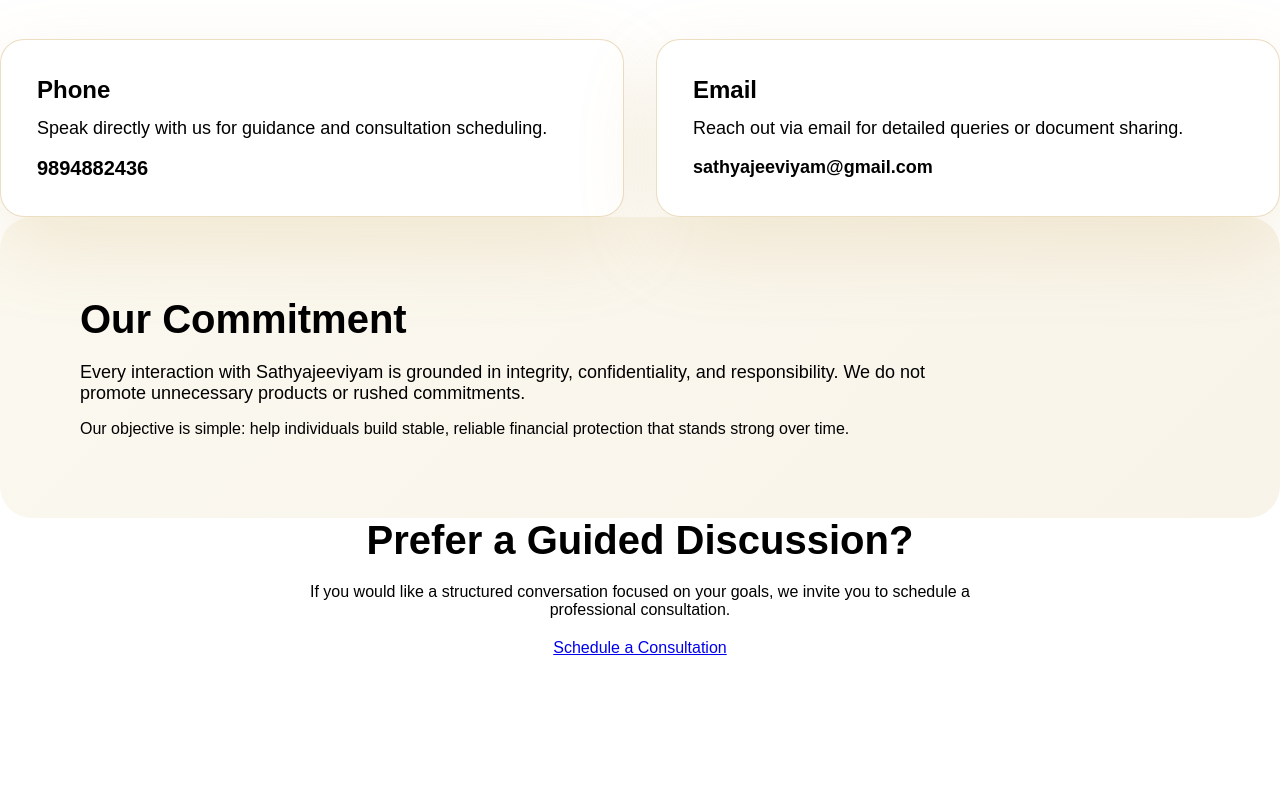
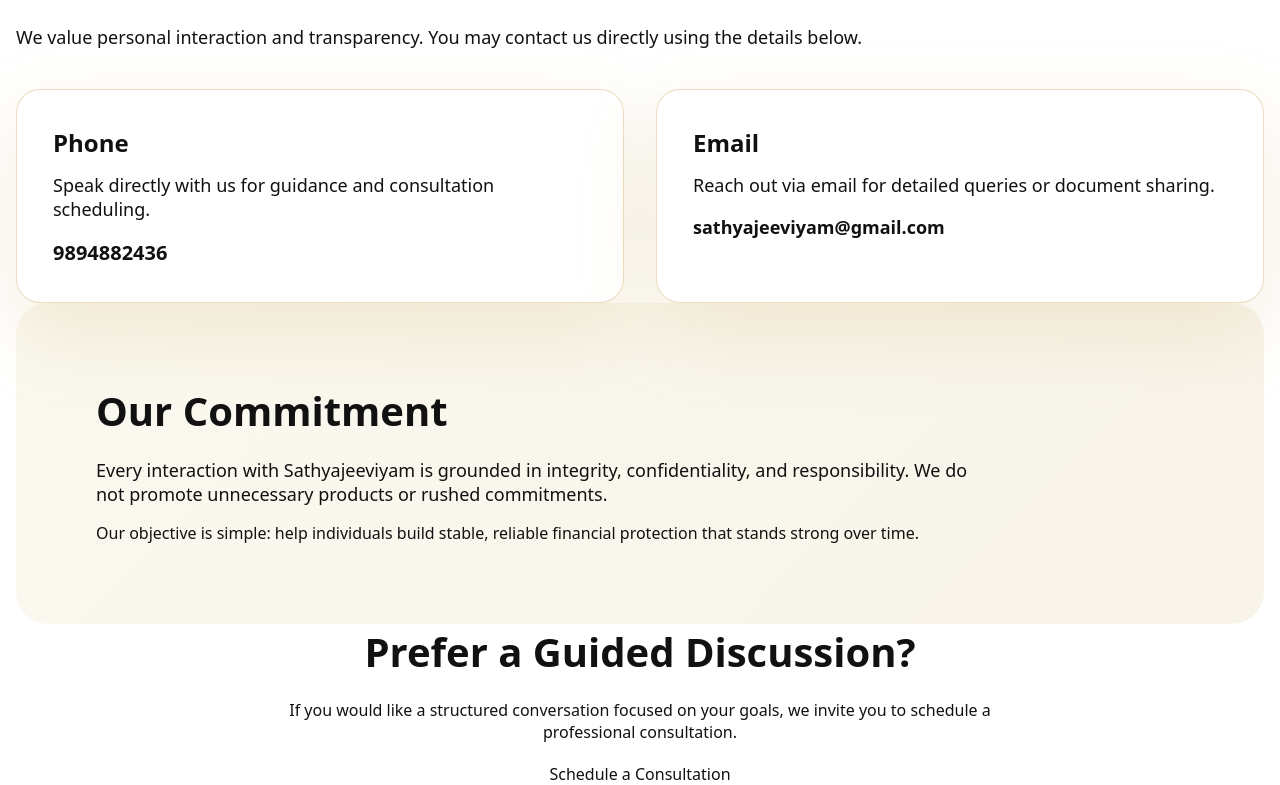
Before and after one commit to Sathyajeeviyam/sathyajeeviyam-web, a Next.js app: page /contact in a window 1280 px wide. Shown: the part 616-1401 px from the top of the page. Before the commit the page ends 1273 px from the top, so only its background shows below. Built offline with nearby package versions, Linux system fonts and the light colour scheme.

Commit message:
Fix Next.js config and root page

```diff
--- a/app/globals.css
+++ b/app/globals.css
@@ -1,9 +1,89 @@
-* {
+@tailwind base;
+@tailwind components;
+@tailwind utilities;
+
+/* ===============================
+   Global Reset
+================================ */
+
+*,
+*::before,
+*::after {
   box-sizing: border-box;
   margin: 0;
   padding: 0;
 }
 
+/* ===============================
+   HTML & Body
+================================ */
+
+html,
 body {
-  font-family: Arial, sans-serif;
+  width: 100%;
+  max-width: 100%;
+  overflow-x: hidden;
+  font-family: system-ui, -apple-system, BlinkMacSystemFont,
+    "Segoe UI", Roboto, Oxygen, Ubuntu, Cantarell,
+    "Open Sans", "Helvetica Neue", sans-serif;
+  background-color: #ffffff;
+  color: #111111;
 }
+
+/* ===============================
+   Links
+================================ */
+
+a {
+  color: inherit;
+  text-decoration: none;
+}
+
+/* ===============================
+   Images
+================================ */
+
+img,
+picture,
+video,
+canvas,
+svg {
+  display: block;
+  max-width: 100%;
+}
+
+/* ===============================
+   Buttons & Inputs
+================================ */
+
+button,
+input,
+textarea,
+select {
+  font: inherit;
+  outline: none;
+  border: none;
+  background: none;
+}
+
+/* ===============================
+   Lists
+================================ */
+
+ul,
+ol {
+  list-style: none;
+}
+
+/* ===============================
+   Tailwind Helpers
+================================ */
+
+.container {
+  width: 100%;
+  max-width: 1280px;
+  margin-left: auto;
+  margin-right: auto;
+  padding-left: 1rem;
+  padding-right: 1rem;
+}
```
Also changed, not shown: next.config.js.txt (added).
